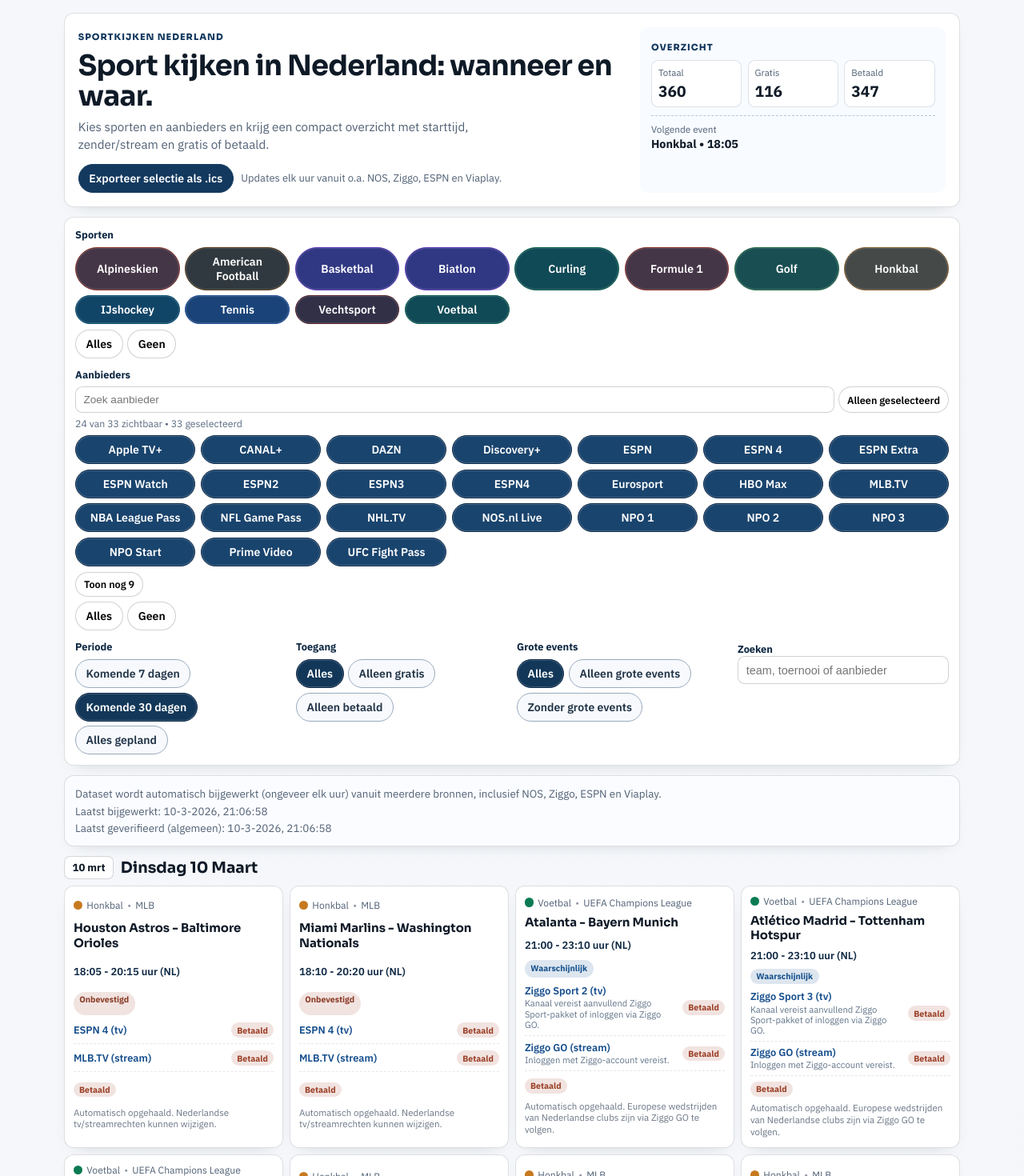
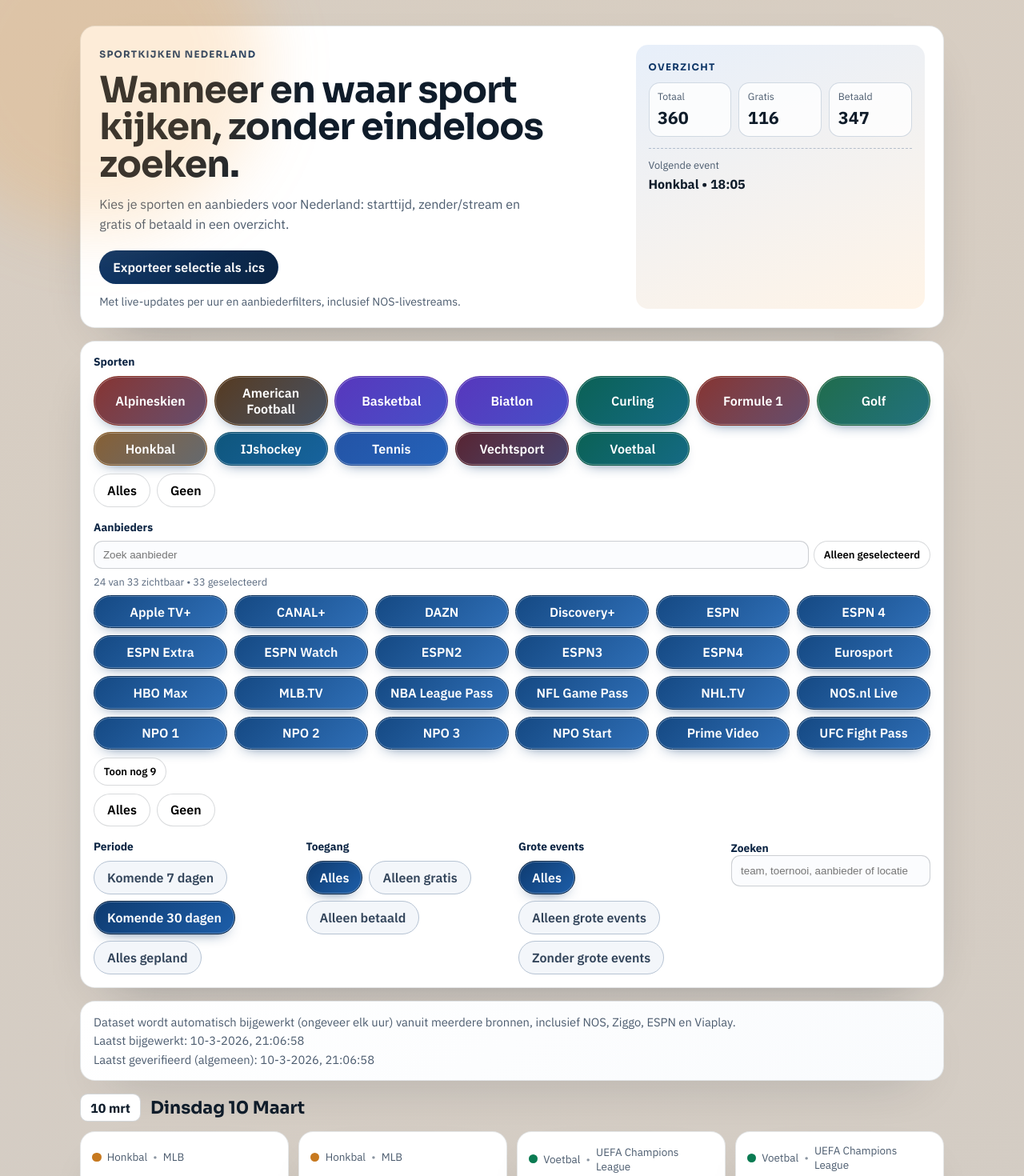
Before and after one commit to Paulmzuiderduin/sportkijken, a React (Vite) app: page / in a window 1280 px wide. Shown: the top 1470 px of the page at 80% size. Built offline with nearby package versions, Linux system fonts and the light colour scheme.

Commit message:
Restore previous UI style without selected checkmarks

```diff
--- a/src/App.jsx
+++ b/src/App.jsx
@@ -630,19 +630,22 @@
 
   return (
     <div className="page">
+      <div className="ambient ambient-top" />
+      <div className="ambient ambient-bottom" />
+
       <main className="shell">
         <section className="hero">
           <div>
             <p className="kicker">Sportkijken Nederland</p>
-            <h1>Sport kijken in Nederland: wanneer en waar.</h1>
+            <h1>Wanneer en waar sport kijken, zonder eindeloos zoeken.</h1>
             <p className="intro">
-              Kies sporten en aanbieders en krijg een compact overzicht met starttijd, zender/stream en gratis of betaald.
+              Kies je sporten en aanbieders voor Nederland: starttijd, zender/stream en gratis of betaald in een overzicht.
             </p>
             <div className="hero-actions">
               <button type="button" className="primary" onClick={exportVisibleEventsAsIcs}>
                 Exporteer selectie als .ics
               </button>
-              <p className="beta-note">Updates elk uur vanuit o.a. NOS, Ziggo, ESPN en Viaplay.</p>
+              <p className="beta-note">Met live-updates per uur en aanbiederfilters, inclusief NOS-livestreams.</p>
             </div>
           </div>
           <aside className="summary-card">
@@ -821,7 +824,7 @@
                 type="search"
                 value={preferences.searchText}
                 onChange={(event) => setPreferences((current) => ({ ...current, searchText: event.target.value }))}
-                placeholder="team, toernooi of aanbieder"
+                placeholder="team, toernooi, aanbieder of locatie"
               />
             </div>
           </div>
--- a/src/styles.css
+++ b/src/styles.css
@@ -1,17 +1,17 @@
 @import url('https://fonts.googleapis.com/css2?family=IBM+Plex+Sans:wght@400;500;600;700&family=Sora:wght@400;600;700;800&display=swap');
 
 :root {
-  --bg: #eef2f6;
-  --ink: #0f1a27;
-  --muted: #516175;
+  --bg: #f3f5f8;
+  --ink: #0f1c2a;
+  --muted: #4b5b6e;
   --panel: #ffffff;
-  --panel-border: rgba(15, 28, 42, 0.14);
-  --primary: #13395f;
-  --primary-deep: #0d2742;
-  --accent: #de8d2f;
+  --panel-border: rgba(15, 28, 42, 0.11);
+  --primary: #0f3768;
+  --primary-deep: #0a2342;
+  --accent: #f39f3d;
   --free: #0d8d5a;
   --paid: #9a3d24;
-  --shadow: 0 8px 20px -16px rgba(15, 28, 42, 0.34);
+  --shadow: 0 24px 65px -40px rgba(15, 28, 42, 0.45);
 }
 
 * {
@@ -20,7 +20,10 @@
 
 body {
   margin: 0;
-  background: linear-gradient(180deg, #f5f7fa 0%, var(--bg) 100%);
+  background:
+    radial-gradient(circle at 15% -5%, rgba(243, 159, 61, 0.24), transparent 38%),
+    radial-gradient(circle at 82% 6%, rgba(16, 66, 122, 0.18), transparent 42%),
+    var(--bg);
   color: var(--ink);
   font-family: 'IBM Plex Sans', 'Segoe UI', sans-serif;
   min-height: 100vh;
@@ -35,19 +38,39 @@
 
 .page {
   position: relative;
-  overflow-x: hidden;
+  overflow: hidden;
 }
 
 .ambient {
-  display: none;
+  position: absolute;
+  filter: blur(40px);
+  pointer-events: none;
+}
+
+.ambient-top {
+  width: 420px;
+  height: 420px;
+  background: rgba(243, 159, 61, 0.2);
+  border-radius: 50%;
+  top: -130px;
+  left: -90px;
+}
+
+.ambient-bottom {
+  width: 430px;
+  height: 430px;
+  background: rgba(15, 55, 104, 0.18);
+  border-radius: 50%;
+  right: -120px;
+  bottom: -160px;
 }
 
 .shell {
-  width: min(1120px, calc(100% - 1.5rem));
+  width: min(1080px, calc(100% - 2rem));
   margin: 0 auto;
-  padding: 1rem 0 2.2rem;
+  padding: 2rem 0 4rem;
   display: grid;
-  gap: 0.75rem;
+  gap: 1rem;
 }
 
 .hero,
@@ -56,48 +79,47 @@
   border: 1px solid var(--panel-border);
   background: var(--panel);
   box-shadow: var(--shadow);
-  border-radius: 0.75rem;
+  border-radius: 1.15rem;
 }
 
 .hero {
   display: grid;
-  gap: 0.95rem;
+  gap: 1.25rem;
   grid-template-columns: minmax(0, 1.8fr) minmax(230px, 1fr);
-  padding: 1.05rem;
+  padding: 1.45rem;
   animation: fade-slide 0.55s ease;
 }
 
 .kicker {
   display: inline-block;
   margin: 0;
-  font-size: 0.7rem;
-  letter-spacing: 0.09em;
+  font-size: 0.74rem;
+  letter-spacing: 0.11em;
   text-transform: uppercase;
   color: var(--primary);
-  font-weight: 800;
+  font-weight: 700;
 }
 
 .hero h1 {
-  margin: 0.55rem 0 0.45rem;
-  font-size: clamp(1.5rem, 3vw, 2.2rem);
+  margin: 0.85rem 0;
+  font-size: clamp(1.75rem, 4vw, 2.85rem);
   letter-spacing: -0.02em;
-  line-height: 1.1;
+  line-height: 1.02;
 }
 
 .intro {
   margin: 0;
   color: var(--muted);
-  line-height: 1.45;
+  line-height: 1.55;
   max-width: 58ch;
-  font-size: 0.95rem;
 }
 
 .hero-actions {
-  margin-top: 0.85rem;
+  margin-top: 1.3rem;
   display: flex;
   flex-wrap: wrap;
   align-items: center;
-  gap: 0.6rem;
+  gap: 0.8rem;
 }
 
 .primary,
@@ -105,17 +127,15 @@
 .chip {
   border-radius: 999px;
   border: 1px solid transparent;
-  padding: 0.5rem 0.78rem;
+  padding: 0.62rem 1rem;
   font: inherit;
   font-weight: 600;
-  font-size: 0.88rem;
   cursor: pointer;
   transition: transform 0.15s ease, box-shadow 0.15s ease, border-color 0.15s ease;
 }
 
 .primary {
-  background: var(--primary);
-  border-color: var(--primary);
+  background: linear-gradient(120deg, var(--primary), var(--primary-deep));
   color: #fff;
 }
 
@@ -127,135 +147,138 @@
 
 .beta-note {
   margin: 0;
-  font-size: 0.81rem;
+  font-size: 0.88rem;
   color: var(--muted);
 }
 
 .summary-card {
-  border-radius: 0.7rem;
-  padding: 0.85rem;
-  background: #f8fbff;
+  border-radius: 0.95rem;
+  padding: 1rem;
+  background: linear-gradient(160deg, #e7effa, #fff4e7);
 }
 
 .summary-grid {
-  margin-top: 0.45rem;
+  margin-top: 0.65rem;
   display: grid;
   grid-template-columns: repeat(3, minmax(0, 1fr));
-  gap: 0.45rem;
+  gap: 0.6rem;
 }
 
 .summary-grid div {
-  border: 1px solid rgba(15, 55, 104, 0.14);
-  border-radius: 0.55rem;
-  padding: 0.45rem 0.5rem;
-  background: #fff;
+  border: 1px solid rgba(15, 55, 104, 0.18);
+  border-radius: 0.85rem;
+  padding: 0.55rem 0.65rem;
+  background: rgba(255, 255, 255, 0.78);
 }
 
 .summary-grid span {
   display: block;
   color: var(--muted);
-  font-size: 0.72rem;
+  font-size: 0.77rem;
 }
 
 .summary-grid strong {
   display: block;
-  margin-top: 0.2rem;
-  font-size: 1.2rem;
+  margin-top: 0.3rem;
+  font-size: 1.35rem;
 }
 
 .next-event {
-  margin-top: 0.6rem;
+  margin-top: 0.85rem;
   border-top: 1px dashed rgba(15, 55, 104, 0.28);
-  padding-top: 0.55rem;
+  padding-top: 0.75rem;
 }
 
 .next-event span {
   color: var(--muted);
-  font-size: 0.74rem;
+  font-size: 0.8rem;
   display: block;
 }
 
 .next-event strong {
-  margin-top: 0.18rem;
+  margin-top: 0.25rem;
   display: block;
-  line-height: 1.3;
-  font-size: 0.9rem;
+  line-height: 1.4;
 }
 
 .panel {
-  padding: 0.82rem;
+  padding: 1rem;
   animation: fade-slide 0.65s ease;
 }
 
 .filters-panel {
   display: grid;
-  gap: 0.75rem;
+  gap: 1rem;
 }
 
 .filter-title {
-  margin: 0 0 0.42rem;
-  font-size: 0.8rem;
+  margin: 0 0 0.55rem;
+  font-size: 0.86rem;
   font-weight: 700;
   color: var(--primary-deep);
 }
 
 .sport-grid {
   display: grid;
-  grid-template-columns: repeat(auto-fit, minmax(125px, 1fr));
-  gap: 0.42rem;
+  grid-template-columns: repeat(auto-fit, minmax(140px, 1fr));
+  gap: 0.55rem;
 }
 
 .provider-grid {
   display: grid;
-  grid-template-columns: repeat(auto-fit, minmax(135px, 1fr));
-  gap: 0.42rem;
+  grid-template-columns: repeat(auto-fit, minmax(150px, 1fr));
+  gap: 0.55rem;
 }
 
 .provider-tools {
   display: grid;
   grid-template-columns: minmax(0, 1fr) auto;
   gap: 0.35rem;
-  margin-bottom: 0.35rem;
+  margin-bottom: 0.45rem;
 }
 
 .provider-tools input {
   width: 100%;
-  padding: 0.48rem 0.58rem;
+  padding: 0.56rem 0.68rem;
   border: 1px solid rgba(15, 28, 42, 0.2);
-  border-radius: 0.56rem;
-  background: #fff;
+  border-radius: 0.7rem;
+  background: #fbfcfe;
   color: inherit;
-  font-size: 0.85rem;
 }
 
 .chip {
-  border-color: #99aabd;
-  background: #f7f9fc;
-  color: #1f3246;
-  min-height: 2rem;
+  border-color: #b6c3d3;
+  background: #f3f6fa;
+  color: #32445a;
 }
 
 .chip:not(.is-selected):hover {
-  border-color: #7f96b0;
-  background: #f2f6fb;
+  border-color: #8ba2be;
+  background: #edf2f8;
 }
 
 .chip.is-selected {
-  border-color: #0d2847;
-  background: #123758;
+  border-color: #082445;
+  background: linear-gradient(135deg, #0e3b70, #1d5ea9);
   color: #ffffff;
-  box-shadow: inset 0 0 0 1px rgba(255, 255, 255, 0.18);
+  box-shadow: 0 8px 18px -12px rgba(14, 59, 112, 0.9), inset 0 0 0 1px rgba(255, 255, 255, 0.28);
 }
 
 .sport-chip.is-selected {
-  border-color: color-mix(in srgb, var(--chip-accent) 65%, #10263d);
-  background: color-mix(in srgb, var(--chip-accent) 28%, #123758);
-  box-shadow: inset 0 0 0 1px rgba(255, 255, 255, 0.15);
+  border-color: color-mix(in srgb, var(--chip-accent) 64%, #08192b);
+  background: linear-gradient(
+    135deg,
+    color-mix(in srgb, var(--chip-accent) 65%, #0e315a),
+    color-mix(in srgb, var(--chip-accent) 42%, #1d5ea9)
+  );
+  box-shadow:
+    0 8px 18px -12px rgba(14, 59, 112, 0.9),
+    inset 0 0 0 1px rgba(255, 255, 255, 0.3);
 }
 
 .provider-chip.is-selected {
-  border-color: #102b49;
-  background: #19446d;
+  border-color: #0a2f59;
+  background: linear-gradient(135deg, #154983, #2f6fb7);
 }
 
 .chip:focus-visible {
@@ -264,19 +287,19 @@
 }
 
 .chip-actions {
-  margin-top: 0.4rem;
+  margin-top: 0.6rem;
   display: flex;
-  gap: 0.35rem;
+  gap: 0.5rem;
 }
 
 .ghost {
-  border-color: rgba(15, 28, 42, 0.2);
-  background: #fff;
+  border-color: rgba(15, 28, 42, 0.16);
+  background: white;
 }
 
 .ghost.compact {
-  padding: 0.42rem 0.62rem;
-  font-size: 0.79rem;
+  padding: 0.5rem 0.74rem;
+  font-size: 0.82rem;
 }
 
 .ghost.is-active {
@@ -286,71 +309,70 @@
 }
 
 .provider-hint {
-  margin: 0 0 0.42rem;
+  margin: 0 0 0.5rem;
   color: #5a6a7f;
-  font-size: 0.77rem;
+  font-size: 0.8rem;
 }
 
 .provider-empty {
   margin: 0;
   color: #5a6a7f;
-  font-size: 0.8rem;
+  font-size: 0.86rem;
 }
 
 .filter-row {
   display: grid;
   grid-template-columns: 1fr;
-  gap: 0.75rem;
+  gap: 1rem;
 }
 
 .inline-group .chips-inline {
   display: flex;
   flex-wrap: wrap;
-  gap: 0.35rem;
+  gap: 0.5rem;
 }
 
 .search-group input {
   width: 100%;
-  padding: 0.52rem 0.62rem;
+  padding: 0.68rem 0.72rem;
   border: 1px solid rgba(15, 28, 42, 0.2);
-  border-radius: 0.56rem;
-  background: #fff;
+  border-radius: 0.7rem;
+  background: #fbfcfe;
   color: inherit;
-  font-size: 0.9rem;
 }
 
 .notice-panel {
   display: grid;
-  gap: 0.2rem;
-  background: #fbfcff;
+  gap: 0.3rem;
+  background: linear-gradient(145deg, #fff, #f9fbfd);
 }
 
 .notice-panel p {
   margin: 0;
   color: var(--muted);
-  font-size: 0.84rem;
+  font-size: 0.92rem;
 }
 
 .agenda {
   display: grid;
-  gap: 0.75rem;
+  gap: 1rem;
 }
 
 .day-block {
   display: grid;
-  gap: 0.55rem;
+  gap: 0.75rem;
 }
 
 .major-group {
   display: grid;
-  gap: 0.45rem;
+  gap: 0.6rem;
 }
 
 .major-group-title {
   margin: 0;
-  font-size: 0.83rem;
+  font-size: 0.9rem;
   font-weight: 800;
-  letter-spacing: 0.01em;
+  letter-spacing: 0.02em;
   color: #0f3768;
 }
 
@@ -361,46 +383,45 @@
 .day-block > header {
   display: flex;
   align-items: center;
-  gap: 0.55rem;
+  gap: 0.75rem;
 }
 
 .day-block h2 {
   margin: 0;
   text-transform: capitalize;
-  font-size: clamp(1rem, 2.2vw, 1.2rem);
+  font-size: clamp(1.15rem, 2.4vw, 1.35rem);
 }
 
 .day-number {
   margin: 0;
-  border-radius: 0.45rem;
+  border-radius: 0.6rem;
   border: 1px solid rgba(15, 28, 42, 0.18);
   background: #fff;
-  padding: 0.3rem 0.48rem;
+  padding: 0.4rem 0.6rem;
   font-weight: 700;
-  min-width: 62px;
+  min-width: 76px;
   text-align: center;
-  font-size: 0.82rem;
 }
 
 .cards {
   display: grid;
-  grid-template-columns: repeat(auto-fit, minmax(230px, 1fr));
-  gap: 0.5rem;
+  grid-template-columns: repeat(auto-fit, minmax(250px, 1fr));
+  gap: 0.72rem;
 }
 
 .event-card {
-  padding: 0.68rem;
+  padding: 0.9rem;
   display: grid;
-  gap: 0.46rem;
+  gap: 0.68rem;
   animation: fade-slide 0.45s ease;
 }
 
 .event-meta {
   display: flex;
   align-items: center;
-  gap: 0.33rem;
+  gap: 0.45rem;
   color: var(--muted);
-  font-size: 0.76rem;
+  font-size: 0.84rem;
 }
 
 .event-meta p {
@@ -420,23 +441,23 @@
 
 .event-card h3 {
   margin: 0;
-  line-height: 1.26;
-  font-size: 0.93rem;
+  line-height: 1.35;
+  font-size: 1rem;
 }
 
 .event-time {
   margin: 0;
   color: var(--primary-deep);
   font-weight: 600;
-  font-size: 0.81rem;
+  font-size: 0.9rem;
 }
 
 .verification-badge {
   margin: 0;
   width: fit-content;
   border-radius: 999px;
-  padding: 0.16rem 0.46rem;
-  font-size: 0.66rem;
+  padding: 0.2rem 0.56rem;
+  font-size: 0.72rem;
   font-weight: 700;
 }
 
@@ -460,23 +481,23 @@
   padding: 0;
   list-style: none;
   display: grid;
-  gap: 0.35rem;
+  gap: 0.45rem;
 }
 
 .channel-list li {
   display: flex;
   justify-content: space-between;
-  gap: 0.4rem;
+  gap: 0.5rem;
   align-items: center;
-  font-size: 0.8rem;
+  font-size: 0.86rem;
   color: var(--muted);
   border-bottom: 1px dashed rgba(15, 28, 42, 0.1);
-  padding-bottom: 0.3rem;
+  padding-bottom: 0.42rem;
 }
 
 .channel-main {
   display: grid;
-  gap: 0.08rem;
+  gap: 0.15rem;
 }
 
 .channel-link {
@@ -491,15 +512,15 @@
 
 .channel-condition {
   color: #63758a;
-  font-size: 0.7rem;
-  line-height: 1.2;
+  font-size: 0.74rem;
+  line-height: 1.3;
 }
 
 .access,
 .event-access {
   border-radius: 999px;
-  padding: 0.15rem 0.45rem;
-  font-size: 0.66rem;
+  padding: 0.2rem 0.54rem;
+  font-size: 0.74rem;
   font-weight: 700;
 }
 
@@ -519,16 +540,15 @@
   display: flex;
   justify-content: flex-start;
   align-items: center;
-  gap: 0.35rem;
-  font-size: 0.76rem;
+  gap: 0.45rem;
+  font-size: 0.84rem;
   color: var(--muted);
 }
 
 .event-note {
   margin: 0;
-  font-size: 0.72rem;
+  font-size: 0.79rem;
   color: #6b7686;
-  line-height: 1.3;
 }
 
 .empty-state {
@@ -558,13 +578,13 @@
 
 @media (max-width: 760px) {
   .shell {
-    width: min(1120px, calc(100% - 0.8rem));
-    padding-top: 0.75rem;
+    width: min(1080px, calc(100% - 1rem));
+    padding-top: 1rem;
   }
 
   .hero {
     grid-template-columns: 1fr;
-    padding: 0.85rem;
+    padding: 1rem;
   }
 
   .sport-grid {
@@ -580,6 +600,6 @@
   }
 
   .summary-grid strong {
-    font-size: 1rem;
+    font-size: 1.15rem;
   }
 }
```
